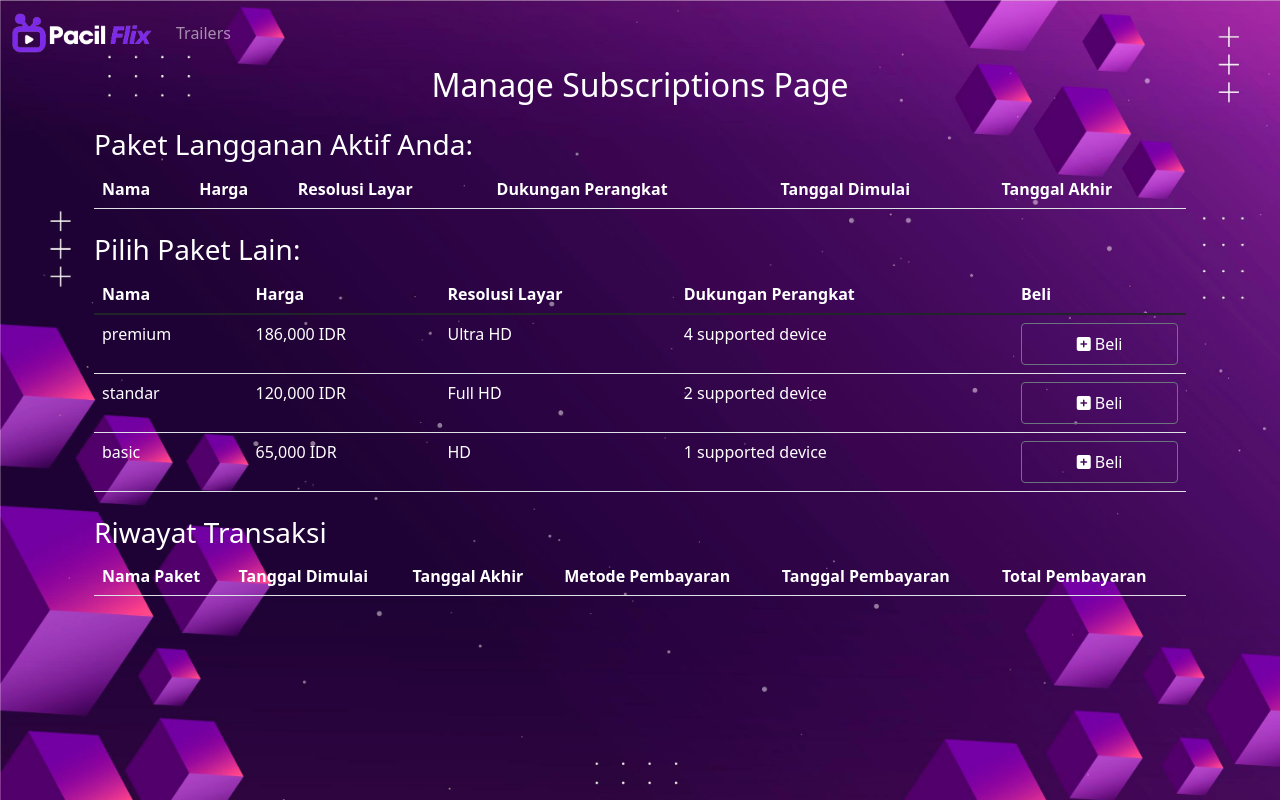
After one commit to BASDAT-F12/F12-PacilFlix, a Django app: page /user/daftar-langganan/ in a window 1280 px wide. The commit adds this page. Run offline with Django 5.2, Linux system fonts and the light colour scheme; lists and menus that the app fills with data are empty.

Commit message:
Implement CRU Langganan

```diff
--- a/PacilFix/urls.py
+++ b/PacilFix/urls.py
@@ -24,4 +24,5 @@ urlpatterns = [
     path('', include('main.urls')),
     path('auth/', include('authentication.urls')),
     path('infolist/', include('infolist.urls')),
+    path('user/', include('user.urls')),
 ]
--- a/infolist/templates/daftar-tayangan.html
+++ b/infolist/templates/daftar-tayangan.html
@@ -5,7 +5,7 @@
         color: white;
     }
     th{
-        color: whit
+        color: white
     }
     tr{
         color: white;
--- a/templates/nav-main.html
+++ b/templates/nav-main.html
@@ -52,7 +52,7 @@
             <a class="nav-link" href="">Manage Downloads</a>
           </li>
           <li class="nav-item">
-            <a class="nav-link" href="">Manage Subscriptions</a>
+            <a class="nav-link" href="{% url 'user:daftar-langganan' %}">Manage Subscriptions</a>
           </li>
           {% else %}
           <li class="nav-item">
--- /dev/null
+++ b/user/templates/daftar-langganan.html
@@ -0,0 +1,21 @@
+{%  include  'nav-main.html' %}
+{% block title %}{% endblock %}
+<style>
+    h3, h2{
+        color: white;
+    }
+    th{
+        color: white
+    }
+    tr{
+        color: white;
+    }
+</style>
+{% block content %}
+<h2 align="center">Manage Subscriptions Page</h2>
+<div class='container'>
+    {% include "paket-aktif.html" %}
+    {% include "paket-lain.html" %}
+    {% include "riwayat-transaksi.html" %}
+</div>
+{% endblock %}
--- /dev/null
+++ b/user/templates/paket-aktif.html
@@ -0,0 +1,18 @@
+{% block content %}
+<div class="container mt-4">
+    <h3>Paket Langganan Aktif Anda:</h3>
+    <table class="table table-hover">
+        <thead>
+        <tr>
+            <th>Nama</th>
+            <th>Harga</th>
+            <th>Resolusi Layar</th>
+            <th>Dukungan Perangkat</th>
+            <th>Tanggal Dimulai</th>
+            <th>Tanggal Akhir</th>
+        </tr>
+        </thead>
+
+    </table>
+</div>
+{% endblock %}
--- /dev/null
+++ b/user/templates/paket-lain.html
@@ -0,0 +1,52 @@
+{% block content %}
+<div class="container mt-4">
+    <h3>Pilih Paket Lain:</h3>
+    <table class="table table">
+        <thead>
+        <tr>
+            <th>Nama</th>
+            <th>Harga</th>
+            <th>Resolusi Layar</th>
+            <th>Dukungan Perangkat</th>
+            <th>Beli</th>
+        </tr>
+        </thead>
+        <tbody>
+        <tr>
+            <td>premium</td>
+            <td>186,000 IDR </td>
+            <td>Ultra HD</td>
+            <td>4 supported device</td>
+            <td>
+                <a class="nav-link btn btn-outline-secondary" href="" style="color: white;">
+                    <i class="fa fa-plus-square"></i> Beli
+                </a>
+            </td>
+        </tr>
+        <tr>
+            <td>standar</td>
+            <td>120,000 IDR</td>
+            <td>Full HD</td>
+            <td>2 supported device</td>
+            <td>
+                <a class="nav-link btn btn-outline-secondary" href="" style="color: white;">
+                    <i class="fa fa-plus-square"></i> Beli
+                </a>
+            </td>
+        </tr>
+        <tr>
+            <td>basic</td>
+            <td>65,000 IDR</td>
+            <td>HD</td>
+            <td>1 supported device</td>
+            <td>
+                <a class="nav-link btn btn-outline-secondary" href="" style="color: white;">
+                    <i class="fa fa-plus-square"></i> Beli
+                </a>
+            </td>
+
+        </tr>
+        </tbody>
+    </table>
+</div>
+{% endblock %}
--- /dev/null
+++ b/user/templates/riwayat-transaksi.html
@@ -0,0 +1,18 @@
+{% block content %}
+<div class="container mt-4">
+    <h3>Riwayat Transaksi</h3>
+    <table class="table table-hover">
+        <thead>
+        <tr>
+            <th>Nama Paket</th>
+            <th>Tanggal Dimulai</th>
+            <th>Tanggal Akhir</th>
+            <th>Metode Pembayaran</th>
+            <th>Tanggal Pembayaran</th>
+            <th>Total Pembayaran</th>
+        </tr>
+        </thead>
+
+    </table>
+</div>
+{% endblock %}
--- /dev/null
+++ b/user/urls.py
@@ -0,0 +1,8 @@
+from django.urls import path
+from user.views import list_package
+
+app_name = 'user'
+
+urlpatterns = [
+    path('daftar-langganan/', list_package, name='daftar-langganan'),
+]
--- a/user/views.py
+++ b/user/views.py
@@ -1,3 +1,10 @@
 from django.shortcuts import render
 
 # Create your views here.
+def list_package(request):
+    context = {
+        'name': 'PacilFix F12',
+        'class': 'BASDAT F'
+    }
+
+    return render(request, "daftar-langganan.html", context)
```
Also changed, not shown: user/templates/halaman-beli.html (added, +10 -0 lines).
